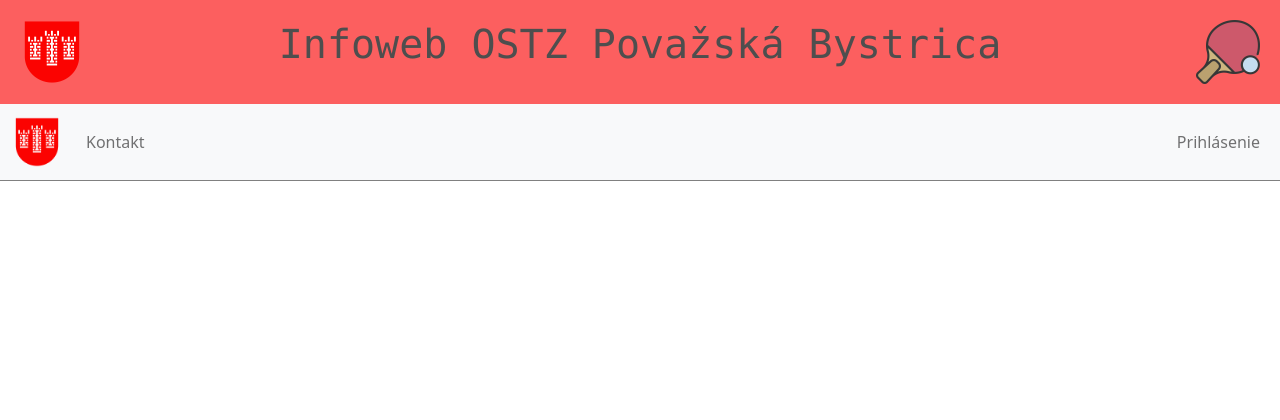
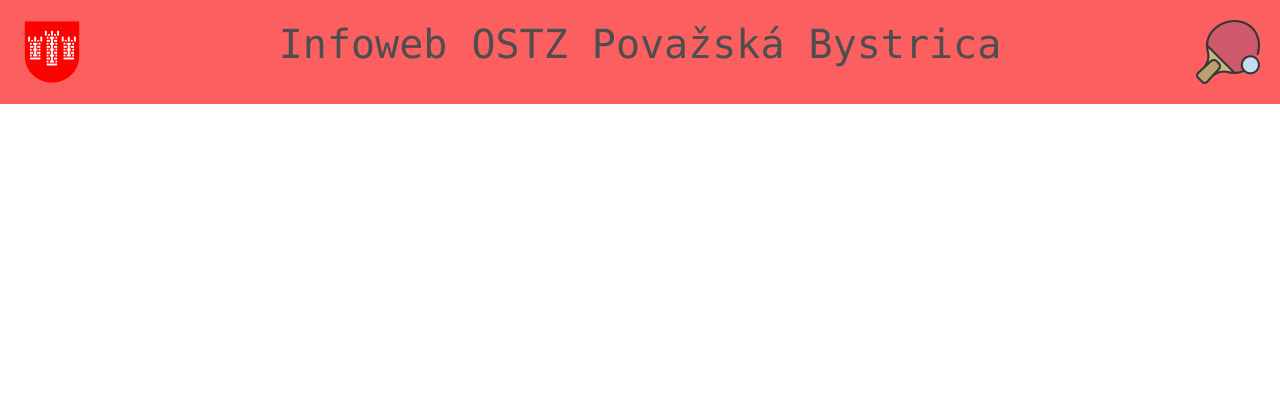
Before and after one commit to SVKdano/VAII_rozpracovanieTwo, a PHP site: template php_mysql/www/App/Views/root.layout.view.php in a window 1280 px wide. Shown: the top 420 px of the page. Run offline with PHP 8.4, Linux system fonts and the light colour scheme; the template is opened without the code that fills it, so the values that code supplies are empty; some libraries are stand-ins or nearby versions.

Commit message:
Fixed fix

```diff
--- a/php_mysql/www/App/Views/Teams/create.form.view.php
+++ b/php_mysql/www/App/Views/Teams/create.form.view.php
@@ -13,5 +13,5 @@
         Liga:
         <input type="number" name="league" value="<?php echo $data->getLeague()?>" onchange="validateLeague()">
     </label>
-    <input type="submit" value="Pridaj">
+    <input type="submit" value="Submit">
 </form>
--- a/php_mysql/www/App/Views/root.layout.view.php
+++ b/php_mysql/www/App/Views/root.layout.view.php
@@ -30,33 +30,6 @@
     </div>
 </div>
 
-<nav class="navbar navbar-expand-sm bg-light">
-    <div class="container-fluid">
-        <a class="navbar-brand" href="?c=home">
-            <img src="public/images/PBErb.png" title="<?= \App\Config\Configuration::APP_NAME ?>"
-                 title="<?= \App\Config\Configuration::APP_NAME ?>">
-        </a>
-        <ul class="navbar-nav me-auto">
-            <li class="nav-item">
-                <a class="nav-link" href="?c=home&a=contact">Kontakt</a>
-            </li>
-        </ul>
-        <?php if ($auth->isLogged()) { ?>
-            <span class="navbar-text">Prihlásený používateľ: <b><?= $auth->getLoggedUserName() ?></b></span>
-            <ul class="navbar-nav ms-auto">
-                <li class="nav-item">
-                    <a class="nav-link" href="?c=auth&a=logout">Odhlásenie</a>
-                </li>
-            </ul>
-        <?php } else { ?>
-            <ul class="navbar-nav ms-auto">
-                <li class="nav-item">
-                    <a class="nav-link" href="<?= \App\Config\Configuration::LOGIN_URL ?>">Prihlásenie</a>
-                </li>
-            </ul>
-        <?php } ?>
-    </div>
-</nav>
 <div class="container-fluid mt-3">
     <div class="web-content">
         <?= $contentHTML ?>
--- a/php_mysql/www/public/js/script.js
+++ b/php_mysql/www/public/js/script.js
@@ -1,7 +1,7 @@
 function validateTeamName() {
     let teamName = document.forms['formName']['teamName'].value;
 
-    if (!teamName.match("^[A-Za-z]") || teamName === "" ) {
+    if (!teamName.match("{0-9}") || teamName === "" ) {
         alert("Zle meno timu");
         return false;
     }
```
